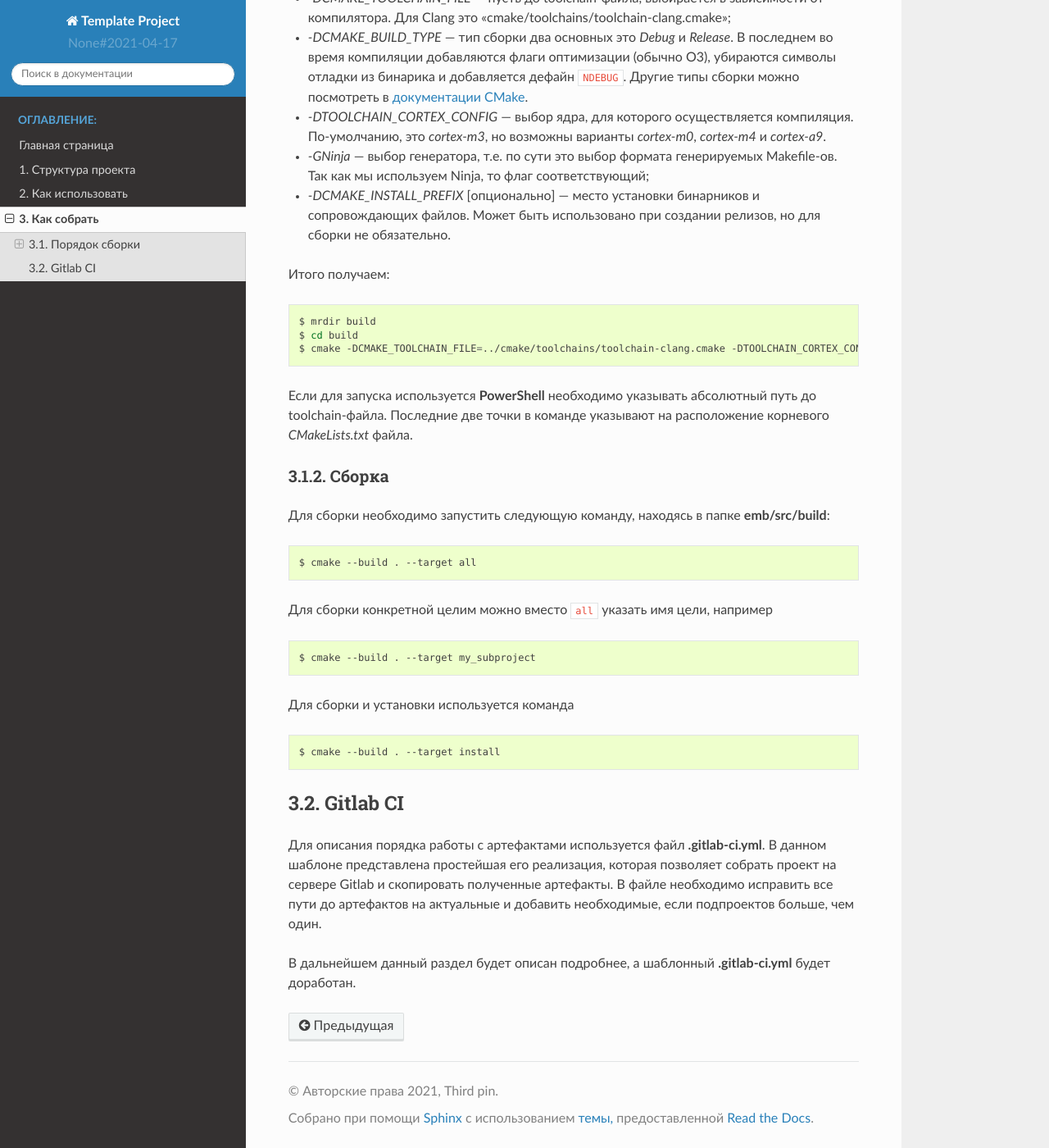
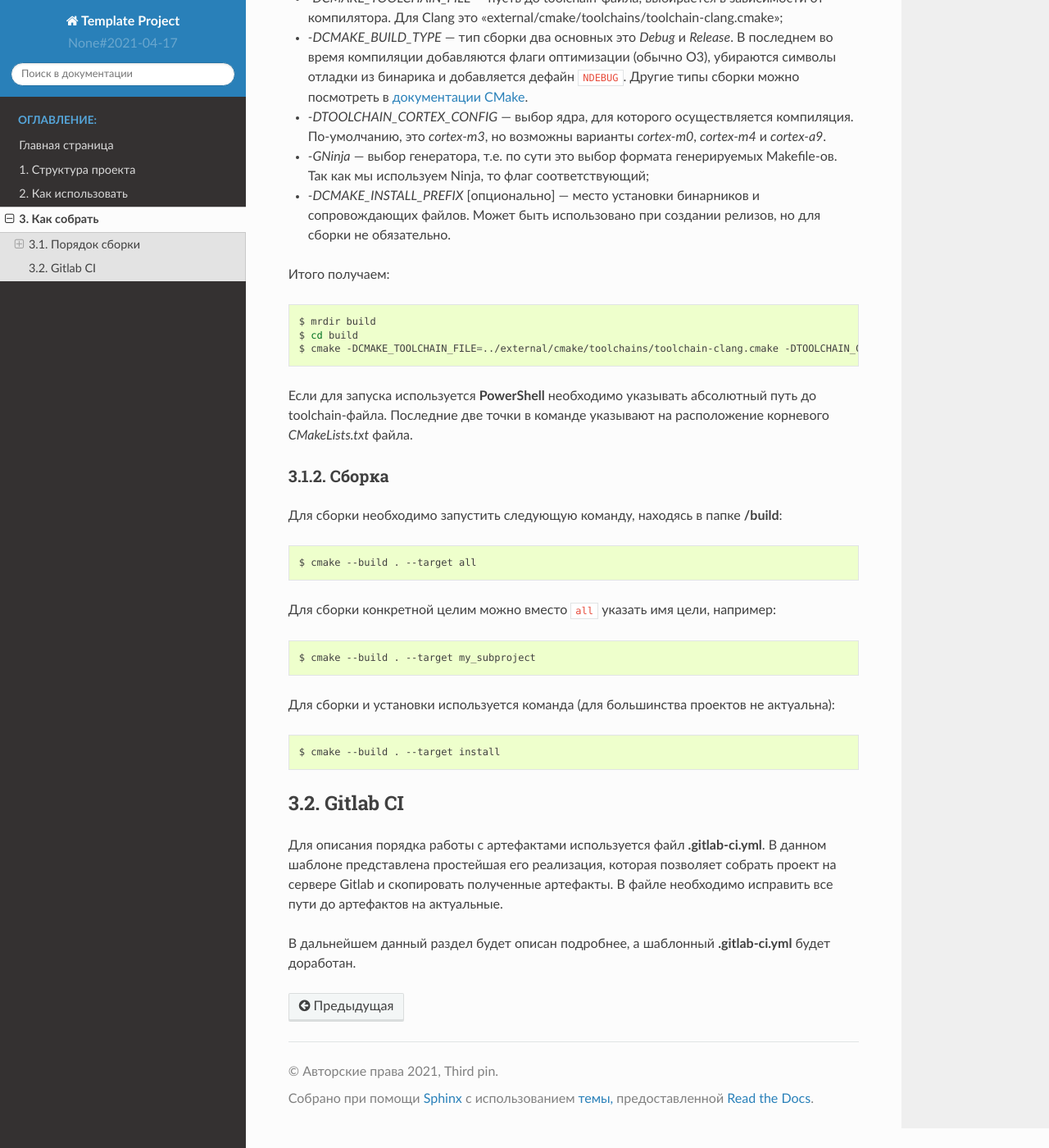
Before and after one commit to zartavr/test1, a Sphinx documentation site: the page built from docs/sphinx/pages/how_to_build.rst, in a window 1280 px wide and 1400 px high, scrolled down 717 px. Shown: the whole window at 82% size. Built offline with Sphinx 7.4.7 and the Read the Docs theme 2.0.0, drawn with Linux system fonts in a browser that asks for light colours; some of the changed text lies outside the part shown.

Commit message:
[docs] Fix how to build part

```diff
--- a/docs/sphinx/pages/how_to_build.rst
+++ b/docs/sphinx/pages/how_to_build.rst
@@ -21,7 +21,7 @@
     так и запустив контейнер отдельно. Подробнее в: `Работа из консоли
     <http://wiki.pin/doku.php/programmers/tools/docker#работа_из_консоли>`_.
 
-Перед началом сборки необходимо создать папку **/emb/build** и перейти
+Перед началом сборки необходимо создать папку **/build** и перейти
 в неё.
 
 
@@ -32,7 +32,7 @@
 
 - `\-DCMAKE_TOOLCHAIN_FILE` — пусть до toolchain-файла, выбирается
   в зависимости от компилятора. Для Clang это
-  "cmake/toolchains/toolchain-clang.cmake";
+  "external/cmake/toolchains/toolchain-clang.cmake";
 
 - `\-DCMAKE_BUILD_TYPE` — тип сборки два основных это *Debug* и
   *Release*. В последнем во время компиляции добавляются флаги оптимизации
@@ -58,7 +58,7 @@
 
     $ mrdir build
     $ cd build
-    $ cmake -DCMAKE_TOOLCHAIN_FILE=../cmake/toolchains/toolchain-clang.cmake -DTOOLCHAIN_CORTEX_CONFIG=cortex-m4 -DCMAKE_BUILD_TYPE=Release -GNinja ..
+    $ cmake -DCMAKE_TOOLCHAIN_FILE=../external/cmake/toolchains/toolchain-clang.cmake -DTOOLCHAIN_CORTEX_CONFIG=cortex-m4 -DCMAKE_BUILD_TYPE=Release -GNinja ..
 
 Если для запуска используется **PowerShell** необходимо указывать абсолютный
 путь до toolchain-файла. Последние две точки в команде указывают на
@@ -69,20 +69,21 @@
 ------
 
 Для сборки необходимо запустить следующую команду, находясь
-в папке **emb/src/build**:
+в папке **/build**:
 
 .. code-block:: bash
 
     $ cmake --build . --target all
 
 Для сборки конкретной целим можно вместо ``all`` указать
-имя цели, например
+имя цели, например:
 
 .. code-block:: bash
 
     $ cmake --build . --target my_subproject
 
-Для сборки и установки используется команда
+Для сборки и установки используется команда (для большинства проектов не
+актуальна):
 
 .. code-block:: bash
 
@@ -94,8 +95,7 @@ Gitlab CI
 Для описания порядка работы с артефактами используется файл **.gitlab-ci.yml**.
 В данном шаблоне представлена простейшая его реализация, которая позволяет
 собрать проект на сервере Gitlab и скопировать полученные артефакты. В файле
-необходимо исправить все пути до артефактов на актуальные и добавить
-необходимые, если подпроектов больше, чем один.
+необходимо исправить все пути до артефактов на актуальные.
 
 В дальнейшем данный раздел будет описан подробнее, а шаблонный
 **.gitlab-ci.yml** будет доработан.
```
